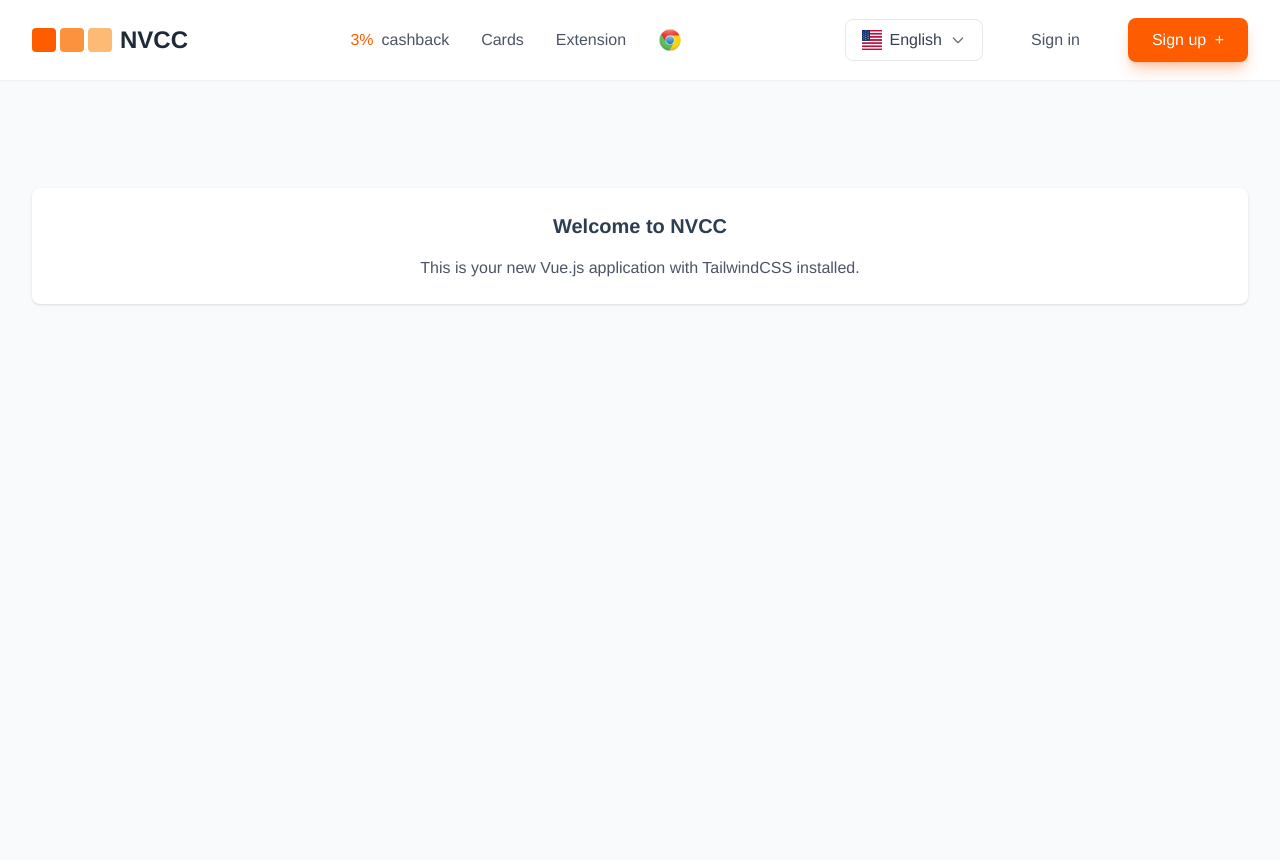
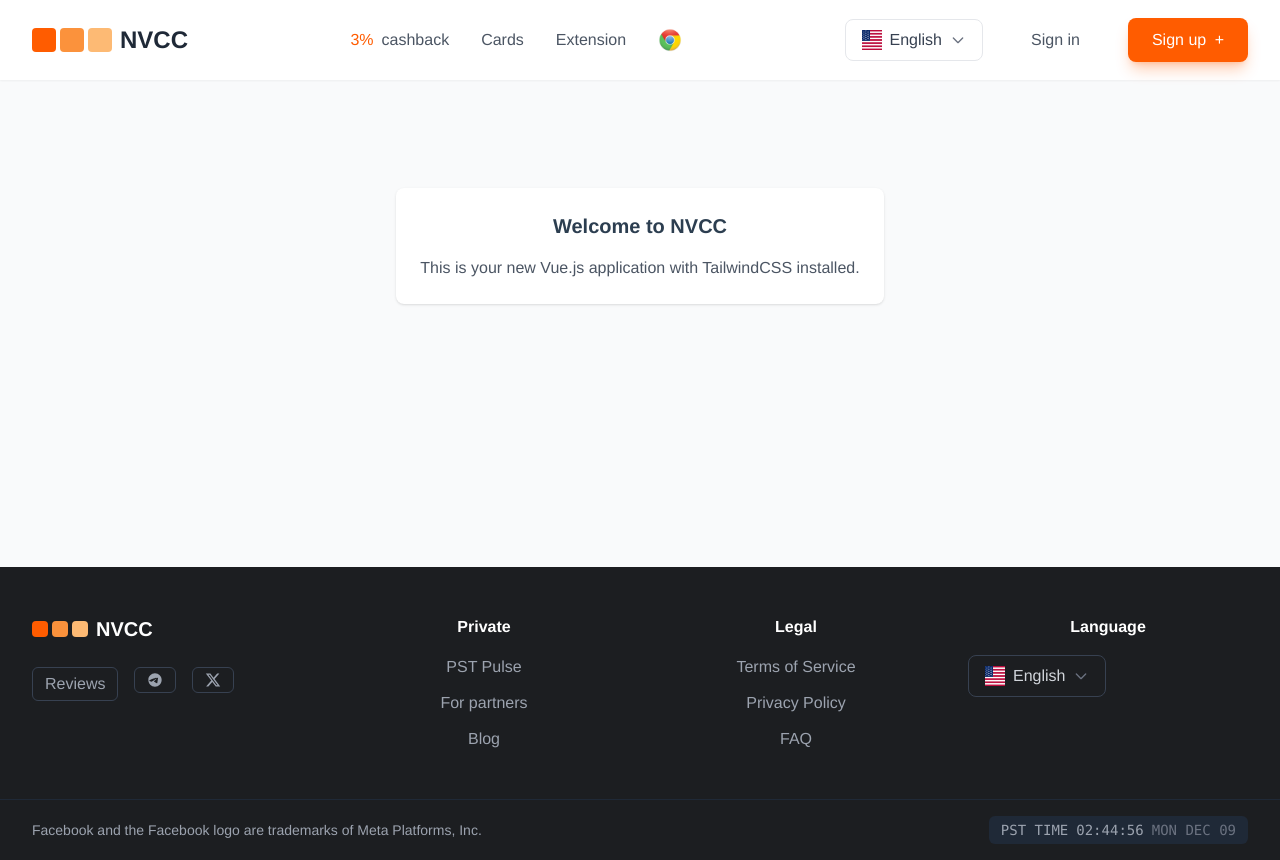
Before and after one commit to armanmishra1000/nvcc, a Vue app: page / in a window 1280 px wide. Built offline with nearby package versions, Linux system fonts and the light colour scheme.

Commit message:
Add footer component with dark theme and matching design

```diff
--- a/src/App.vue
+++ b/src/App.vue
@@ -1,7 +1,7 @@
 <template>
-  <div class="min-h-screen bg-gray-50">
+  <div class="min-h-screen bg-gray-50 flex flex-col">
     <AppHeader />
-    <main class="max-w-7xl mx-auto py-6 sm:px-6 lg:px-8">
+    <main class="flex-grow max-w-7xl mx-auto py-6 sm:px-6 lg:px-8">
       <div class="px-4 py-6 sm:px-0">
         <div class="bg-white rounded-lg shadow p-6">
           <h2 class="text-xl font-semibold mb-4">Welcome to NVCC</h2>
@@ -11,16 +11,19 @@
         </div>
       </div>
     </main>
+    <AppFooter />
   </div>
 </template>
 
 <script>
 import AppHeader from './components/Header.vue'
+import AppFooter from './components/AppFooter.vue'
 
 export default {
   name: 'App',
   components: {
-    AppHeader
+    AppHeader,
+    AppFooter
   }
 }
 </script>
--- /dev/null
+++ b/src/components/AppFooter.vue
@@ -0,0 +1,95 @@
+<template>
+  <footer class="bg-[#1C1E21] text-gray-400">
+    <!-- Main Footer Content -->
+    <div class="max-w-7xl mx-auto px-4 sm:px-6 lg:px-8 py-12">
+      <div class="grid grid-cols-1 md:grid-cols-4 gap-8">
+        <!-- Logo and Social Links -->
+        <div class="space-y-6">
+          <div class="flex items-center space-x-2">
+            <div class="flex space-x-1">
+              <span class="w-4 h-4 rounded bg-orange-500"></span>
+              <span class="w-4 h-4 rounded bg-orange-400"></span>
+              <span class="w-4 h-4 rounded bg-orange-300"></span>
+            </div>
+            <span class="text-xl font-bold text-white ml-2">NVCC</span>
+          </div>
+          <div class="flex space-x-4">
+            <a href="#" class="text-gray-400 hover:text-white transition-colors duration-200">
+              <span class="sr-only">Reviews</span>
+              <div class="px-3 py-1 border border-gray-700 rounded-md hover:border-gray-500">Reviews</div>
+            </a>
+            <a href="#" class="text-gray-400 hover:text-white transition-colors duration-200">
+              <span class="sr-only">Telegram</span>
+              <div class="px-3 py-1 border border-gray-700 rounded-md hover:border-gray-500">
+                <svg class="w-4 h-4" fill="currentColor" viewBox="0 0 24 24">
+                  <path d="M12 2C6.48 2 2 6.48 2 12s4.48 10 10 10 10-4.48 10-10S17.52 2 12 2zm4.64 6.8c-.15 1.58-.8 5.42-1.13 7.19-.14.75-.42 1-.68 1.03-.58.05-1.02-.38-1.58-.75-.88-.58-1.38-.94-2.23-1.5-.99-.65-.35-1.01.22-1.59.15-.15 2.71-2.48 2.76-2.69.01-.03.01-.14-.07-.2-.08-.06-.19-.04-.27-.02-.12.02-1.96 1.25-5.54 3.69-.52.36-1 .53-1.42.52-.47-.01-1.37-.26-2.03-.48-.82-.27-1.47-.42-1.42-.88.03-.24.27-.48.74-.74 2.87-1.25 4.79-2.08 5.76-2.5 2.73-1.18 3.3-1.39 3.67-1.39.08 0 .27.02.39.12.1.08.13.19.14.27-.01.06.01.24 0 .24z"/>
+                </svg>
+              </div>
+            </a>
+            <a href="#" class="text-gray-400 hover:text-white transition-colors duration-200">
+              <span class="sr-only">X (Twitter)</span>
+              <div class="px-3 py-1 border border-gray-700 rounded-md hover:border-gray-500">
+                <svg class="w-4 h-4" fill="currentColor" viewBox="0 0 24 24">
+                  <path d="M18.244 2.25h3.308l-7.227 8.26 8.502 11.24H16.17l-5.214-6.817L4.99 21.75H1.68l7.73-8.835L1.254 2.25H8.08l4.713 6.231zm-1.161 17.52h1.833L7.084 4.126H5.117z"/>
+                </svg>
+              </div>
+            </a>
+          </div>
+        </div>
+
+        <!-- Navigation Links -->
+        <div>
+          <h3 class="text-white font-semibold mb-4">Private</h3>
+          <ul class="space-y-3">
+            <li><a href="#" class="hover:text-white transition-colors duration-200">PST Pulse</a></li>
+            <li><a href="#" class="hover:text-white transition-colors duration-200">For partners</a></li>
+            <li><a href="#" class="hover:text-white transition-colors duration-200">Blog</a></li>
+          </ul>
+        </div>
+
+        <div>
+          <h3 class="text-white font-semibold mb-4">Legal</h3>
+          <ul class="space-y-3">
+            <li><a href="#" class="hover:text-white transition-colors duration-200">Terms of Service</a></li>
+            <li><a href="#" class="hover:text-white transition-colors duration-200">Privacy Policy</a></li>
+            <li><a href="#" class="hover:text-white transition-colors duration-200">FAQ</a></li>
+          </ul>
+        </div>
+
+        <!-- Language Selector -->
+        <div>
+          <h3 class="text-white font-semibold mb-4">Language</h3>
+          <button class="flex items-center space-x-2 px-4 py-2 rounded-lg border border-gray-700 hover:border-gray-500 transition-all duration-200">
+            <img src="@/assets/us-flag.png" alt="US Flag" class="w-5 h-5" />
+            <span class="text-gray-300">English</span>
+            <svg class="w-4 h-4 text-gray-500" fill="none" stroke="currentColor" viewBox="0 0 24 24">
+              <path stroke-linecap="round" stroke-linejoin="round" stroke-width="2" d="M19 9l-7 7-7-7" />
+            </svg>
+          </button>
+        </div>
+      </div>
+    </div>
+
+    <!-- Bottom Bar with Time -->
+    <div class="border-t border-gray-800">
+      <div class="max-w-7xl mx-auto px-4 sm:px-6 lg:px-8 py-4">
+        <div class="flex justify-between items-center">
+          <p class="text-sm">
+            Facebook and the Facebook logo are trademarks of Meta Platforms, Inc.
+          </p>
+          <div class="bg-gray-800 px-3 py-1 rounded-md font-mono text-sm">
+            <span>PST TIME</span>
+            <span class="ml-2">02:44:56</span>
+            <span class="ml-2 text-gray-500">MON DEC 09</span>
+          </div>
+        </div>
+      </div>
+    </div>
+  </footer>
+</template>
+
+<script>
+export default {
+  name: 'AppFooter'
+}
+</script>
```
